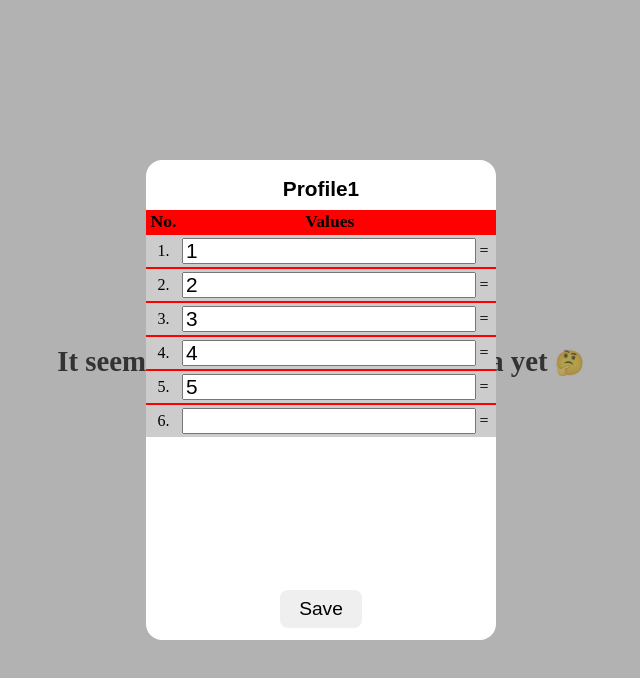
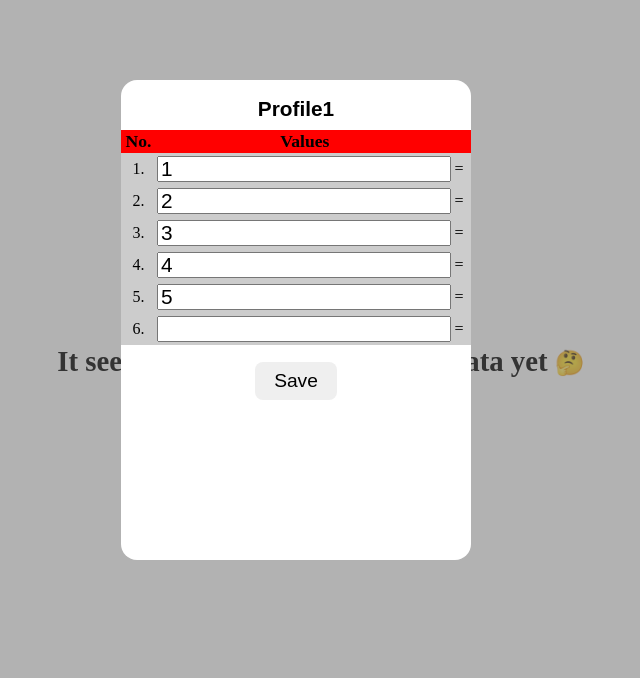
Before and after one commit to Marcin15/Mpso, an Angular app: page / in a window 1280 px wide. Both pictures are taken after a click on the button "Add data!". Shown: the top 678 px of the page, without its empty margins (319-959 px from the left). Built offline with nearby package versions, Linux system fonts and the light colour scheme; what ng2-charts would draw is missing.

Commit message:
style(data-insert-dialog): Improve inserting rows between existing ones

```diff
--- a/src/app/components/dialogs/data-insert-dialog/data-insert-dialog.component.html
+++ b/src/app/components/dialogs/data-insert-dialog/data-insert-dialog.component.html
@@ -1,14 +1,14 @@
 <div class="overlay" (click)="closeDialogClick()"></div>
 <div class="container">
-    <section class="data-insert">
+    <div class="dialog-wrapper">
         <div class="title-wrapper">
-            <input class="title" [(ngModel)]="title">
+            <input class="title" [(ngModel)]="title" />
         </div>
         <table #dataInsertTable>
             <colgroup>
-                <col span="1" style="width: 10%;">
-                <col span="1" style="width: 85%;">
-             </colgroup>
+                <col span="1" style="width: 10%" />
+                <col span="1" style="width: 85%" />
+            </colgroup>
 
             <thead>
                 <th>No.</th>
@@ -16,33 +16,46 @@
                 <th></th>
             </thead>
             <tbody (dragover)="dragOver($event)">
-                <ng-container *ngFor="let item of tableRowsArray; let i = index">
-                    <tr class="test"
-                        (click)="insertNewRow(i)">
-                        <td></td>
-                        <td></td>
-                        <td></td>
-                    </tr>
-                    <tr class="table-row"
-                        [ngClass]="{'dragging': item.isDragging}"
-                        draggable="true">
-                        <td class="No-row"><span>{{i + 1}}.</span></td>
+                <ng-container
+                    *ngFor="
+                        let item of tableRowsArray;
+                        let i = index;
+                        let last = last
+                    "
+                >
+                    <tr
+                        class="table-row"
+                        [ngClass]="{ dragging: item.isDragging }"
+                        draggable="true"
+                    >
+                        <td class="No-row">
+                            <span>{{ i + 1 }}.</span>
+                        </td>
                         <td class="input-row">
-                            <input type="number"
+                            <input
+                                type="number"
                                 [(ngModel)]="item.value"
-                                (keydown)="removeEmptyRow($event, i)">
+                                (keydown)="removeEmptyRow($event, i)"
+                            />
                         </td>
-                        <td class="moveHandler"
+                        <td
+                            class="moveHandler"
                             draggable="true"
                             (dragstart)="dragStart($event, i)"
-                            (dragend)="dragEnd(i)">=
+                            (dragend)="dragEnd(i)"
+                        >
+                            <span>=</span>
+                            <div
+                                [ngClass]="{ 'insert-row-tooltip': !last }"
+                                (click)="insertNewRow(i)"
+                            ></div>
                         </td>
                     </tr>
                 </ng-container>
             </tbody>
         </table>
-    </section>
-    <section class="footer">
-        <button class="save" (click)="saveClick()">Save</button>
-    </section>
+        <section class="footer">
+            <button class="save" (click)="saveClick()">Save</button>
+        </section>
+    </div>
 </div>
--- a/src/app/components/dialogs/data-insert-dialog/data-insert-dialog.component.scss
+++ b/src/app/components/dialogs/data-insert-dialog/data-insert-dialog.component.scss
@@ -1,4 +1,5 @@
-
+$tooltip-width: 2rem;
+$tooltip-height: 1.2rem;
 
 .overlay {
     position: fixed;
@@ -6,7 +7,7 @@
     left: 0;
     width: 100vw;
     height: 100vh;
-    background-color: rgba(102, 102, 102, .5);
+    background-color: rgba(102, 102, 102, 0.5);
 }
 
 .container {
@@ -17,21 +18,21 @@
     top: 50%;
     left: 50%;
     transform: translate(-50%, -50%);
+    width: 400px;
+    height: 80vh;
+}
+
+.dialog-wrapper {
+    position: relative;
     width: 350px;
     height: 60vh;
     background-color: #fff;
     border-radius: 1rem;
 }
 
-.data-insert {
-    height: 100%;
-    overflow: auto;
-}
-
 .title-wrapper {
     display: flex;
     justify-content: center;
-
 
     .title {
         border: none;
@@ -39,7 +40,7 @@
         text-align: center;
         font-size: 1.3rem;
         font-weight: 600;
-        margin: 1rem 0 .5rem;
+        margin: 1rem 0 0.5rem;
     }
 }
 
@@ -49,7 +50,6 @@ table {
     user-select: none;
 
     thead {
-
         th {
             position: sticky;
             top: 0;
@@ -59,7 +59,6 @@ table {
     }
 
     tbody {
-
         .dragging {
             background-color: #bbb;
         }
@@ -86,25 +85,51 @@ table {
                     font-size: 1.3rem;
 
                     &[type="number"] {
-                        -moz-appearance:textfield;
+                        -moz-appearance: textfield;
                     }
 
                     &::-webkit-outer-spin-button,
                     &::-webkit-inner-spin-button {
-                    -webkit-appearance: none;
+                        -webkit-appearance: none;
                     }
                 }
             }
 
             .moveHandler {
+                position: relative;
+                user-select: none;
                 cursor: pointer;
-                user-select: text;
+
+                .insert-row-tooltip {
+                    visibility: hidden;
+                    opacity: 0;
+                    position: absolute;
+                    top: calc(-1 * $tooltip-height / 2);
+                    left: 20px;
+                    width: $tooltip-width;
+                    height: $tooltip-height;
+                    z-index: 2;
+                    background-color: white;
+                    transition-property: opacity, visibility;
+                    transition-duration: 200ms;
+                    transition-timing-function: ease-in-out;
+                }
+
+                &:hover .insert-row-tooltip {
+                    visibility: visible;
+                    opacity: 1;
+                    z-index: 2;
+                }
+
+                &:active .insert-row-tooltip {
+                    opacity: 0;
+                }
             }
         }
     }
 }
 
-.footer{
+.footer {
     display: flex;
     justify-content: center;
     align-items: center;
@@ -113,8 +138,8 @@ table {
 
     button {
         border: none;
-        padding: .5rem 1.2rem;
-        border-radius: .5rem;
+        padding: 0.5rem 1.2rem;
+        border-radius: 0.5rem;
         font-size: 1.2rem;
         cursor: pointer;
     }
--- a/src/app/components/dialogs/data-insert-dialog/data-insert-dialog.component.ts
+++ b/src/app/components/dialogs/data-insert-dialog/data-insert-dialog.component.ts
@@ -38,6 +38,8 @@ export class DataInsertDialogComponent implements AfterViewInit {
 
   ngAfterViewInit(): void {
     this._table = this.dataInsertTable.nativeElement;
+
+    this.AppendEventToTheLastInput();
   }
 
   private AppendEventToTheLastInput() {
@@ -71,6 +73,9 @@ export class DataInsertDialogComponent implements AfterViewInit {
   }
 
   dragStart(event: DragEvent, index: number) {
+    if(index === this.tableRowsArray.length - 1)
+      return;
+
     this._draggingElement = {
       element: event.target as HTMLDivElement,
       elementIndex: index
```
Also changed, not shown: to do.txt, 1 other file (tests, documents, lock files or other folders).
